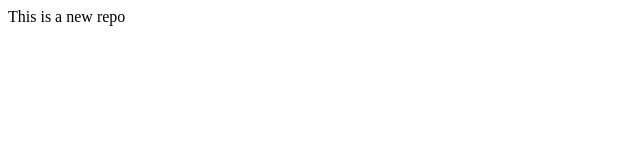
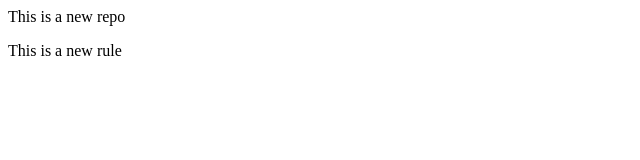
Before and after one commit to pratik5669git/localrepo, a plain HTML site: page index.html in a window 1280 px wide. Shown: the full height of the page, 0-640 px from the left. Drawn offline with Linux system fonts and the light colour scheme.

Commit message:
add new rule

```diff
--- a/index.html
+++ b/index.html
@@ -1 +1,2 @@
 <p>This is a new repo</p>
+<p>This is a new rule</p>
```
